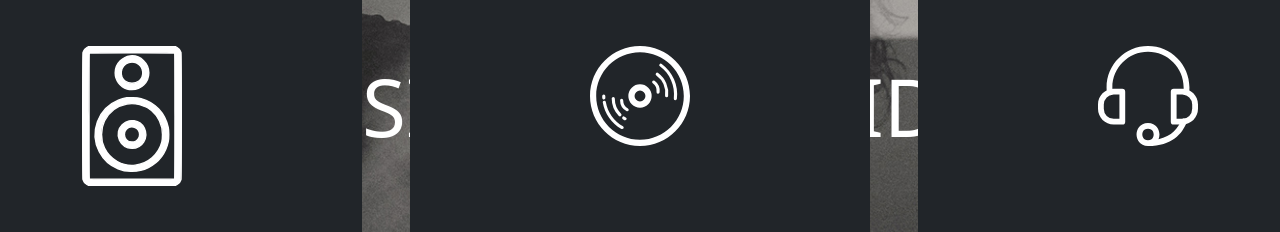
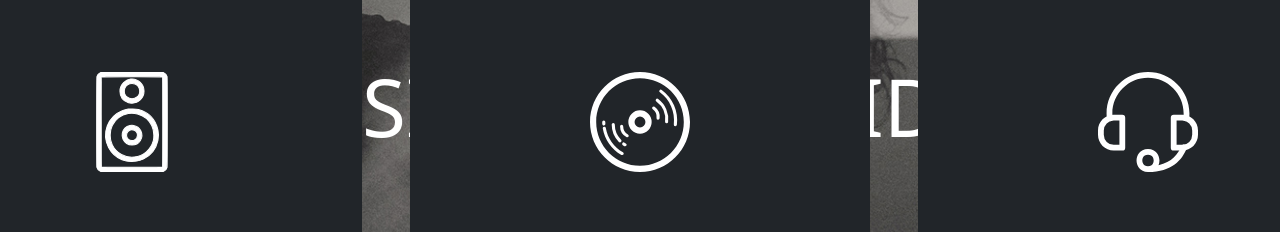
Before and after one commit to albertoferri/proj-html-vuejs, a Vue app: page / in a window 1280 px wide. Shown: the part 522-754 px from the top of the page. Built offline with nearby package versions, Linux system fonts and the light colour scheme.

Commit message:
aggiunto hover sui types

```diff
--- a/src/components/AppBlog.vue
+++ b/src/components/AppBlog.vue
@@ -40,7 +40,7 @@ export default {
 
 <div class="row row-cols-3 justify-content-center py-5 ">
 
-    <div class="event col-4 d-flex flex-column text-light bg-black gap-3" v-for="(item, index) in comp" :key="index">
+    <div class="event col-4 d-flex flex-column text-light bg-black gap-3 rounded-3" v-for="(item, index) in comp" :key="index">
         <img class="img-fluid" :src="item.src" alt="Image">
         <h4 class="text-uppercase m-0">{{ item.titolo }}</h4>
         <span><i class="fa-solid fa-calendar-days"></i> {{ item.data }}</span>
@@ -67,6 +67,15 @@ export default {
 @use '../styles/mixin.scss' as *;
 
 .event {
+    border: 2px solid transparent;
+
+    &:hover{
+        border-color: $thatOrange;
+        transition: .3s linear;
+        cursor: pointer;
+    }
+
+
   span {
     color: $thatOrange;
   }
--- a/src/components/AppGrid.vue
+++ b/src/components/AppGrid.vue
@@ -54,16 +54,30 @@ export default{
         }
     }
 
-    .social-icon{
-        width: 22px;
+    .card{
+        border: 2px solid transparent;
 
         &:hover{
-            color: $thatOrange;
+            border-color: $thatOrange;
+        }
+
+        img:hover{
             cursor: pointer;
         }
 
 
+
+
+        .social-icon{
+            width: 22px;
+
+            &:hover{
+                color: $thatOrange;
+                cursor: pointer;
+            }
+        }
     }
+
 
 }
 
--- a/src/components/Types.vue
+++ b/src/components/Types.vue
@@ -20,7 +20,9 @@ export default{
 
     <ul class="row justify-content-around gap-4">
   <li id="item" class="col-4 bg-dark px-2 py-5 d-flex flex-column justify-content-between align-items-center " v-for="(item, index) in comp" :key="index">
+    <div class="img-wrapper p-4">
       <img class="img-fluid" :src="item.src" alt="Image">
+    </div>
     <div id="info" class="text-light">
       <h4 class="text-uppercase">{{ item.titolo }}</h4>
       <p class="fw-light">{{ item.text }}</p>
@@ -34,26 +36,38 @@ export default{
 <style lang="scss">
 @use '../styles/variables' as *;
 
-.row{
+.row {
   width: 1500px;
-
   margin: 0 auto;
 
-
-    #item{
+  #item {
     width: calc(100% / 3 - 40px);
     height: 380px;
     text-align: center;
 
-        img{
+    .img-wrapper{
+
+        border: 2px solid transparent;
+        border-radius: 50%;
+
+        &:hover{
+          border-color: $thatOrange;
+          transition: .3s linear;
+          cursor: pointer;
+        }
+
+        &:not(:hover){
+          transition: .3s linear;
+        }
+
+
+        img {
           width: 100px;
           filter: invert(1);
+          aspect-ratio: 1 / 1;
+        }
     }
   }
 }
 
-
-
-
-
 </style>
--- a/src/styles/_variables.scss
+++ b/src/styles/_variables.scss
@@ -1 +1,3 @@
 $thatOrange: #F2870C;
+
+$flippedOrange: #0d78f3;
```
Lines whose indentation alone changed are shown as unchanged.
